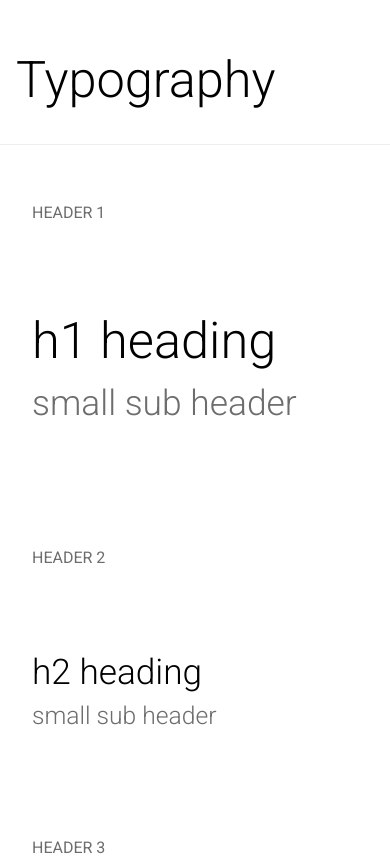
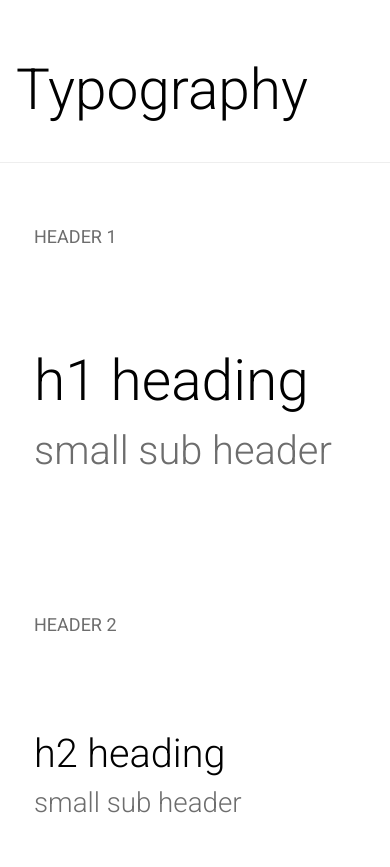
Before and after one commit to zekitow/nu-css, a website: page index.html in a window 390 px wide. Shown: the top 867 px of the page. Drawn offline with Linux system fonts and the light colour scheme.

Commit message:
Bigger fonts for mobile.

```diff
--- a/sass/_mixins.sass
+++ b/sass/_mixins.sass
@@ -43,7 +43,7 @@
   +buttonColors($bg-color, $text-color)
   +defaultRadius
   padding: 1em 2em
-  margin: 0
+  margin: 5px
   cursor: pointer
   font-size: 0.85em
   vertical-align: middle
--- a/sass/application.sass
+++ b/sass/application.sass
@@ -23,6 +23,8 @@ html, body
   line-height: 1.2
   font-weight: 400
   color: $text-color
+  @media (max-width : 480px)
+    font-size: 18px
 
 a, a:hover
   text-decoration: none
```
Also changed, not shown: css/application.css.
